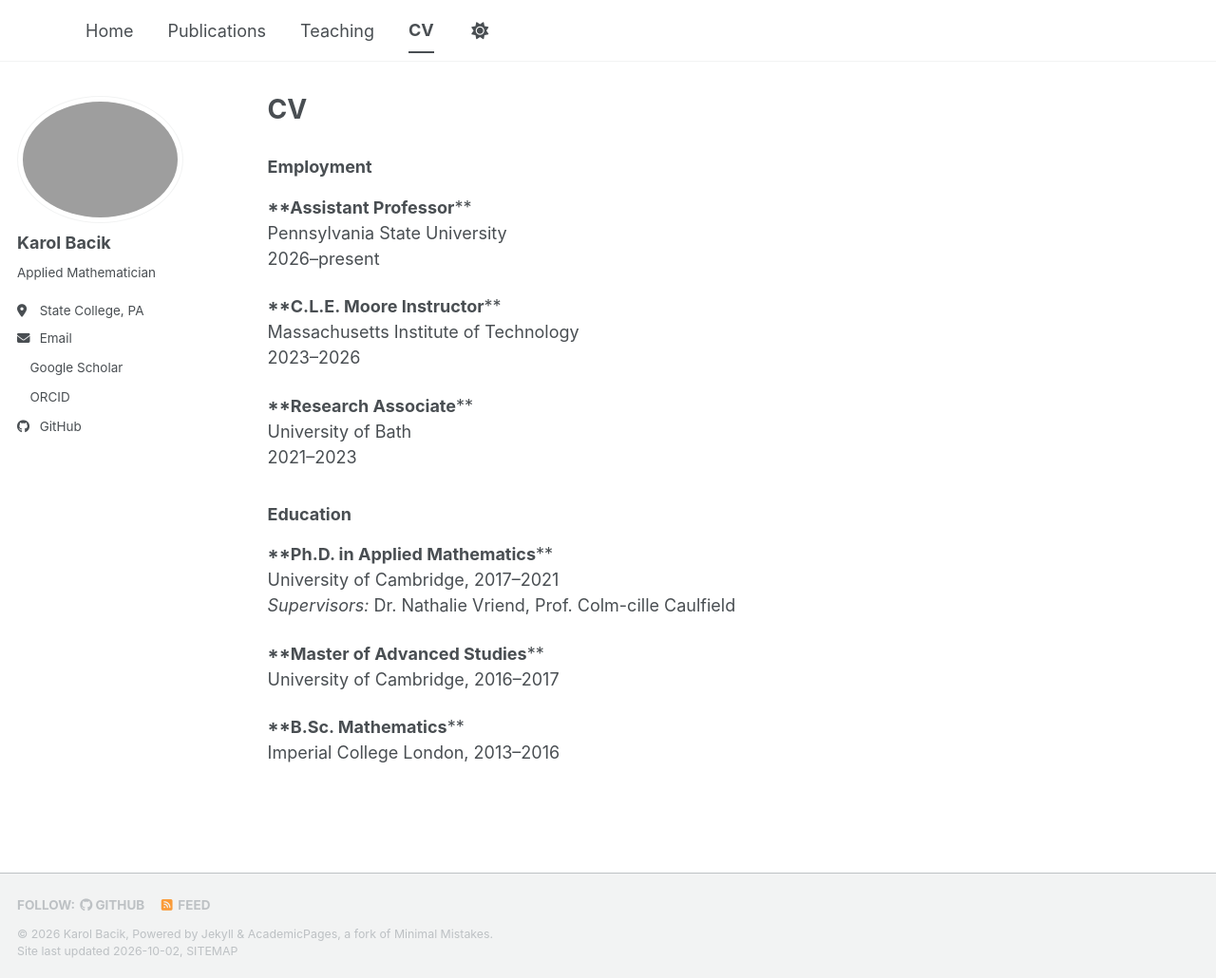
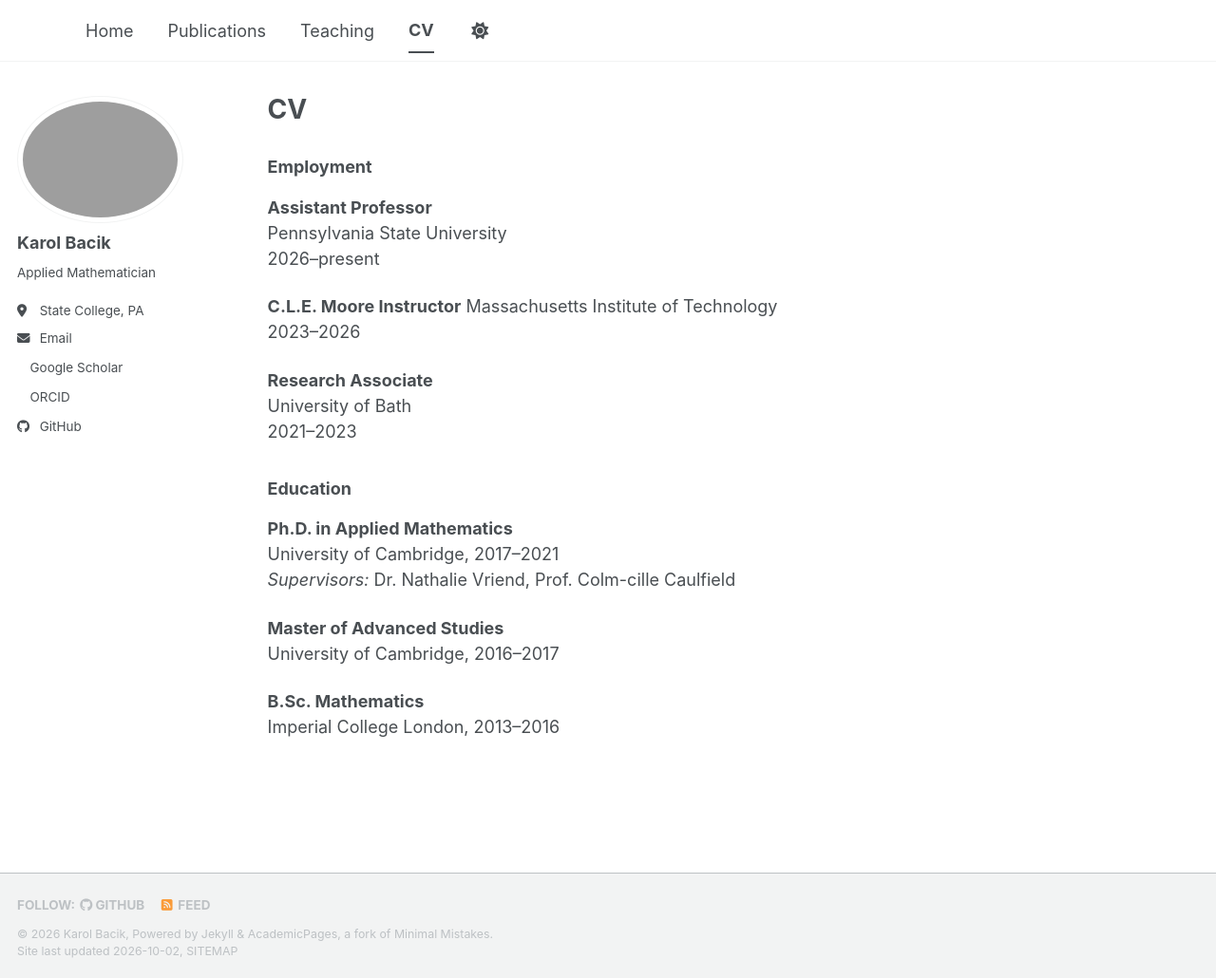
Before and after one commit to kbacikpsu/kbacikpsu.github.io, a Jekyll site: the page built from _pages/cv.md, in a window 1280 px wide and 1030 px high. Shown: the whole window at 95% size. Built offline with Jekyll 4.4.1, drawn with Linux system fonts in a browser that asks for light colours; a style sheet for code colours, icons or effects is not loaded.

Commit message:
Fix formatting of employment and education sections

```diff
--- a/_pages/cv.md
+++ b/_pages/cv.md
@@ -28,26 +28,26 @@ redirect_from:
 
 ### Employment
 
-****Assistant Professor****
+**Assistant Professor**
 Pennsylvania State University
 2026–present
 
-****C.L.E. Moore Instructor****
+**C.L.E. Moore Instructor**
 Massachusetts Institute of Technology
 2023–2026
 
-****Research Associate****
+**Research Associate**
 University of Bath
 2021–2023
 
 ### Education
 
-****Ph.D. in Applied Mathematics****
+**Ph.D. in Applied Mathematics**
 University of Cambridge, 2017–2021
 *Supervisors:* Dr. Nathalie Vriend, Prof. Colm-cille Caulfield
 
-****Master of Advanced Studies****
+**Master of Advanced Studies**
 University of Cambridge, 2016–2017
 
-****B.Sc. Mathematics****
+**B.Sc. Mathematics**
 Imperial College London, 2013–2016
```
